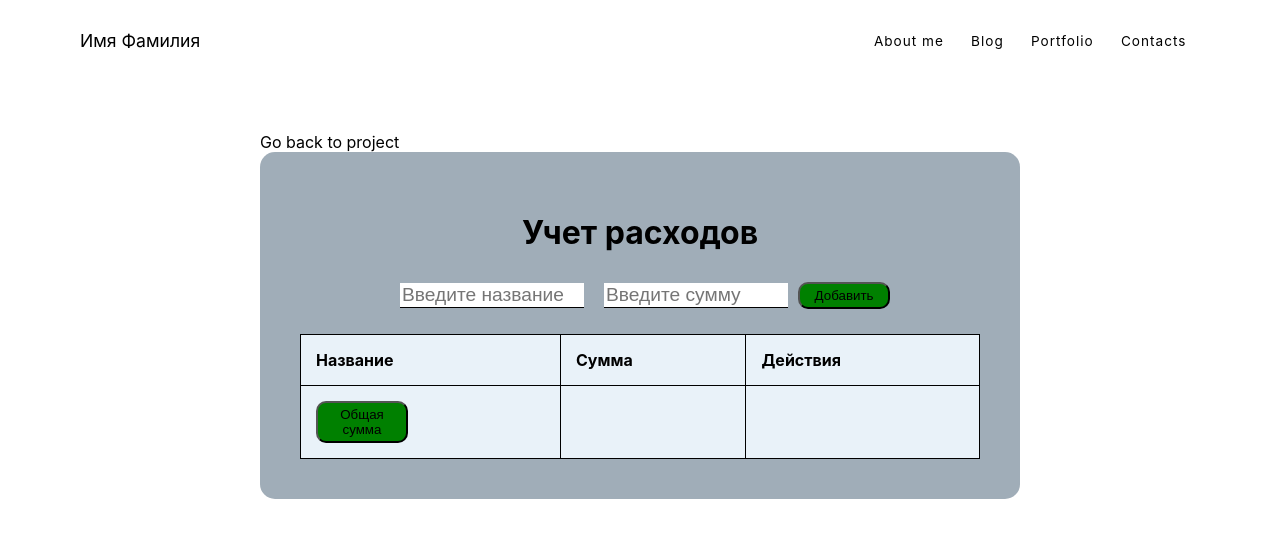
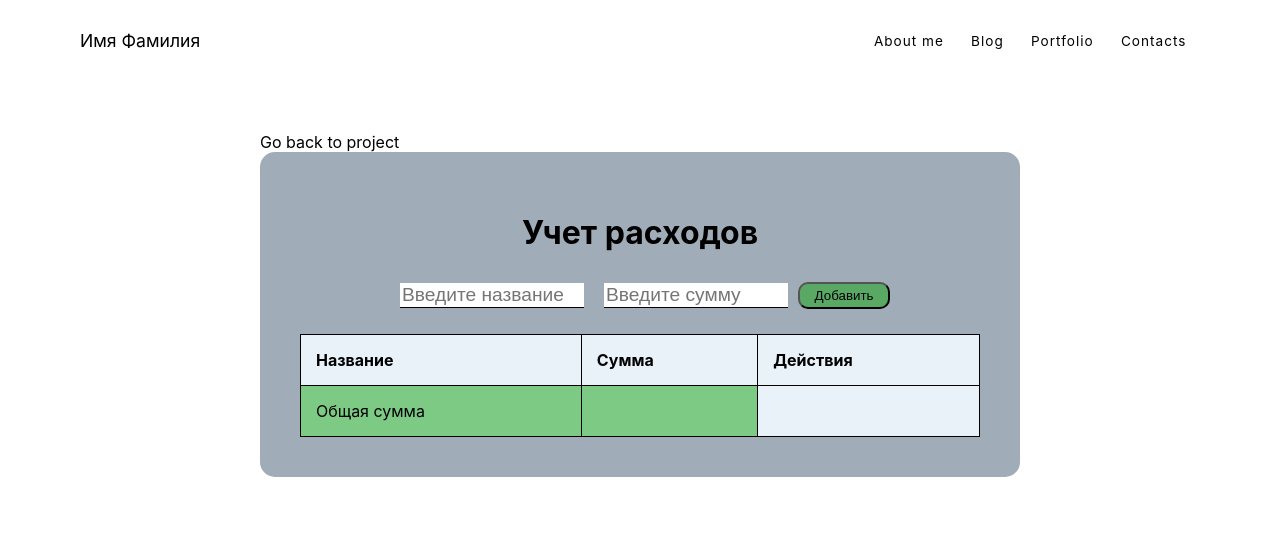
Before and after one commit to ruslangolovanov/svelte-test, a SvelteKit app: page /project/apps/2 in a window 1280 px wide. Shown: the top 538 px of the page. Built offline with nearby package versions, Linux system fonts and the light colour scheme.

Commit message:
edit expense accounting app

```diff
--- a/src/routes/project/apps/2/+page.svelte
+++ b/src/routes/project/apps/2/+page.svelte
@@ -61,7 +61,7 @@
 
         <input bind:value={newItem} placeholder="Введите название">
        <input bind:value={newAmount} placeholder="Введите сумму">
-       <button class="add-Item" on:click={add}><span>Добавить</span></button>
+       <button class="add-Item" on:click={add} on:click={() => calcSum ()}><span>Добавить</span></button>
     </form>
 
 
@@ -81,8 +81,8 @@
                 <td><button class="delete" on:click={() => deleteExpense (i)}  on:click={() => calcSum ()}>Удалить</button></td>
             </tr>
             {/each}
-            <tr>
-                <td><button on:click={() => calcSum ()}>Общая сумма</button></td>
+            <tr class="totalAmount">
+                <td><div >Общая сумма</div></td>
 
                 <td><div>{sum}</div></td>
             </tr>
@@ -142,7 +142,7 @@
 }
 
 button {
-    background-color: green;
+    background-color: rgba(25, 167, 25, 0.518);;
     width: 92px;
     padding: 4px;
     margin: 0;
@@ -153,9 +153,12 @@ button {
 }
 
 .delete{
-    background-color: brown;
+    background-color: rgba(165, 42, 42, 0.482);
+}
+
+.totalAmount{
+    background-color: rgba(25, 167, 25, 0.518);
 }
 
 
-
 </style>
```
